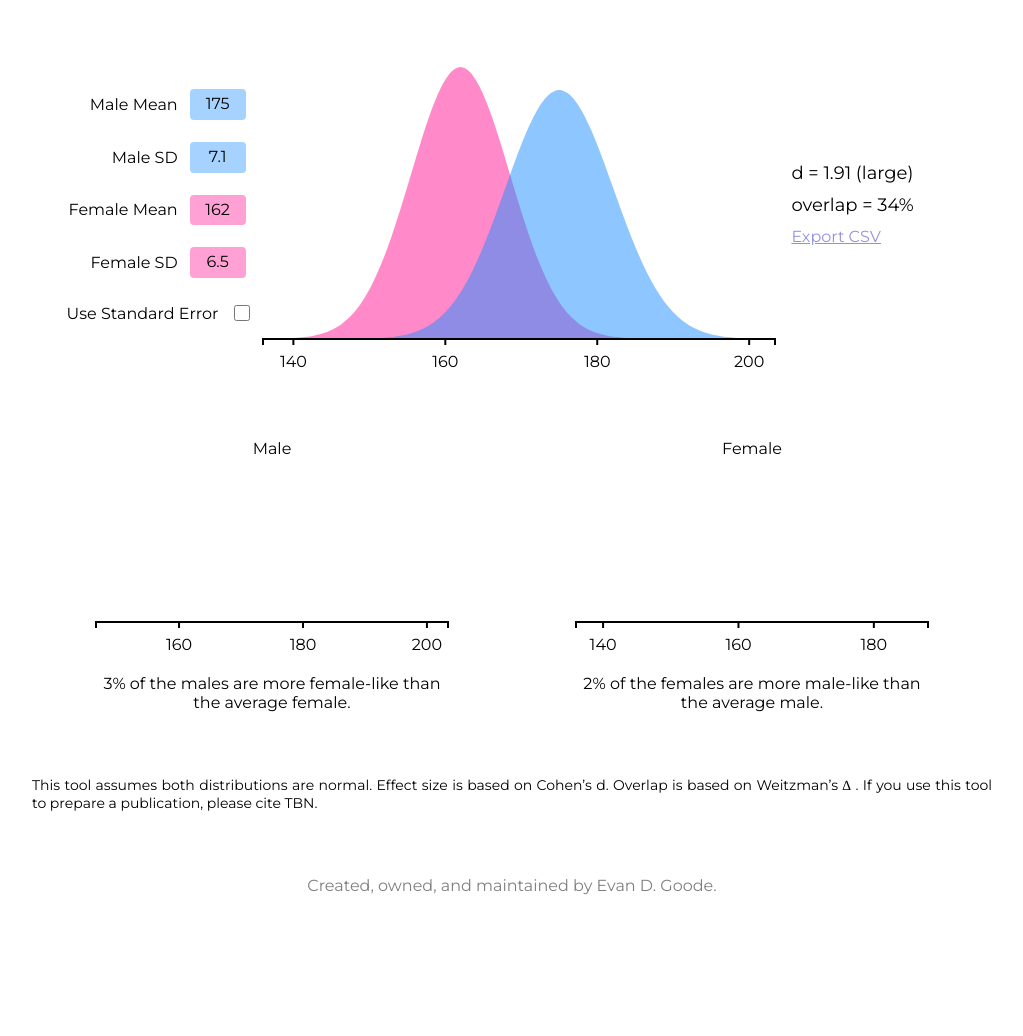
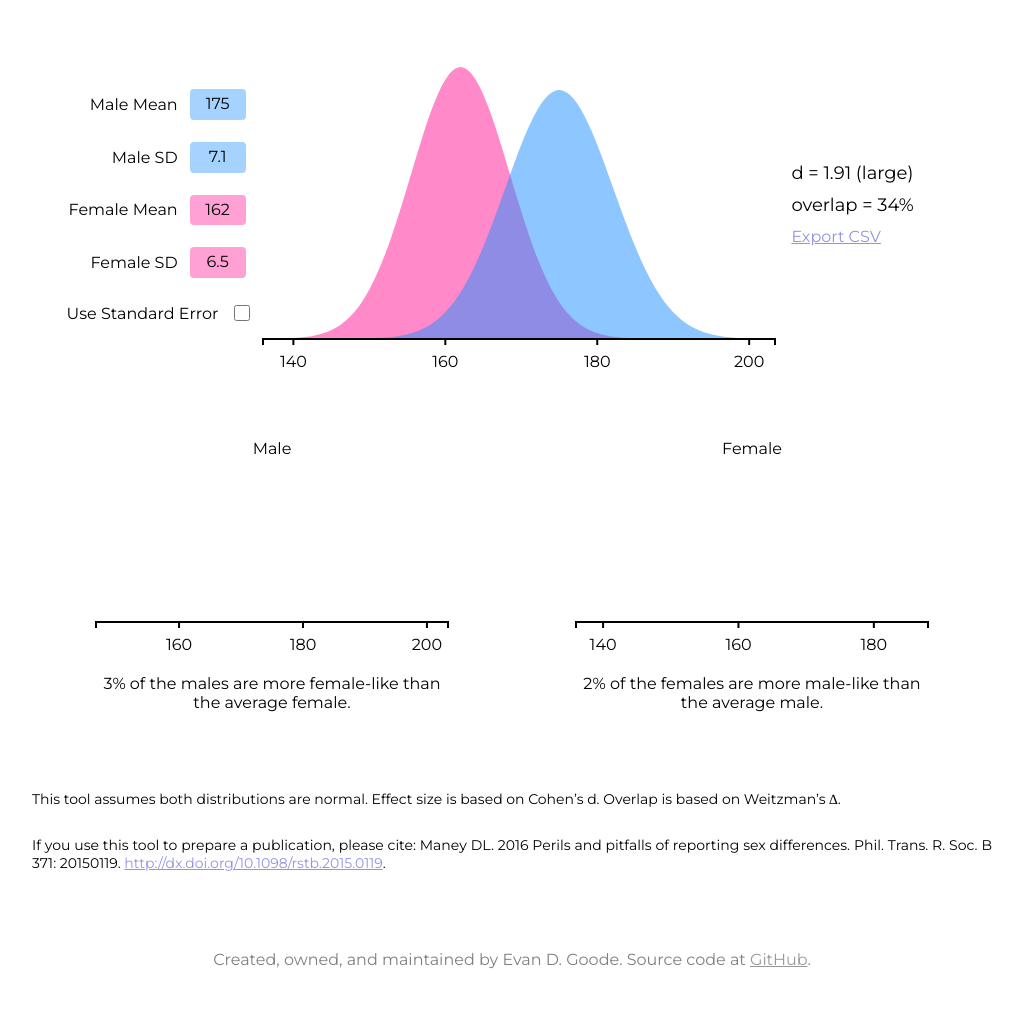
Before and after one commit to evan-goode/see-a-difference, a plain HTML site: page index.html in a window 1280 px wide. Shown: the part 305-1341 px from the top of the page, without its empty margins (136-1159 px from the left). Before the commit the page ends 1272 px from the top, so only its background shows below. Drawn offline with Linux system fonts and the light colour scheme.

Commit message:
citation, github link

```diff
--- a/css/index.scss
+++ b/css/index.scss
@@ -137,17 +137,19 @@ td {
 
 .fine-print {
 	font-size: 14px;
-	margin: 0;
 }
 
 #stats {
 	font-size: 18px;
 }
 
+a {
+	color: rgb(147, 146, 226);
+}
+
 #csv {
 	display: inline-block;
 	cursor: pointer;
-	color: rgb(147, 146, 226);
 	transition: transform 0.2s;
 	text-decoration: underline;
 	&:hover {
--- a/index.html
+++ b/index.html
@@ -70,10 +70,17 @@
       <div class="percent" id="bPercent"></div>
     </div>
     <div class="row">
-    	<p class="fine-print">This tool assumes both distributions are normal. Effect size is based on Cohen’s d. Overlap is based on Weitzman’s ∆ . If you use this tool to prepare a publication, please cite TBN.</p>
+    	<p class="fine-print">
+        This tool assumes both distributions are normal. Effect size is based on Cohen’s d. Overlap is based on Weitzman’s ∆.
+      </p>
     </div>
     <div class="row">
-    	<footer>Created, owned, and maintained by Evan D. Goode.</footer>
+      <p class="fine-print">
+        If you use this tool to prepare a publication, please cite: Maney DL. 2016 Perils and pitfalls of reporting sex differences. Phil. Trans. R. Soc. B 371: 20150119. <a href="http://dx.doi.org/10.1098/rstb.2015.0119">http://dx.doi.org/10.1098/rstb.2015.0119</a>.
+      </p>
+    </div>
+    <div class="row">
+    	<footer>Created, owned, and maintained by Evan D. Goode. Source code at <a href="https://github.com/Evan-Goode/see-a-difference">GitHub</a>.</footer>
     </div>
     <script src="js/d3.min.js"></script>
     <script src="js/jquery.min.js"></script>
```
Also changed, not shown: css/index.css.
